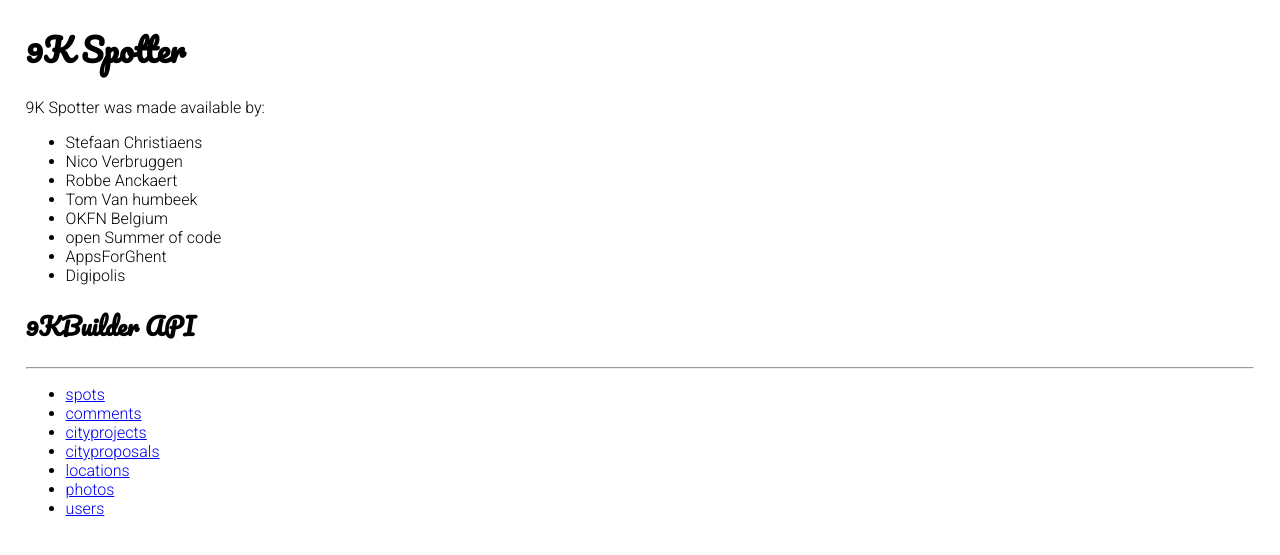
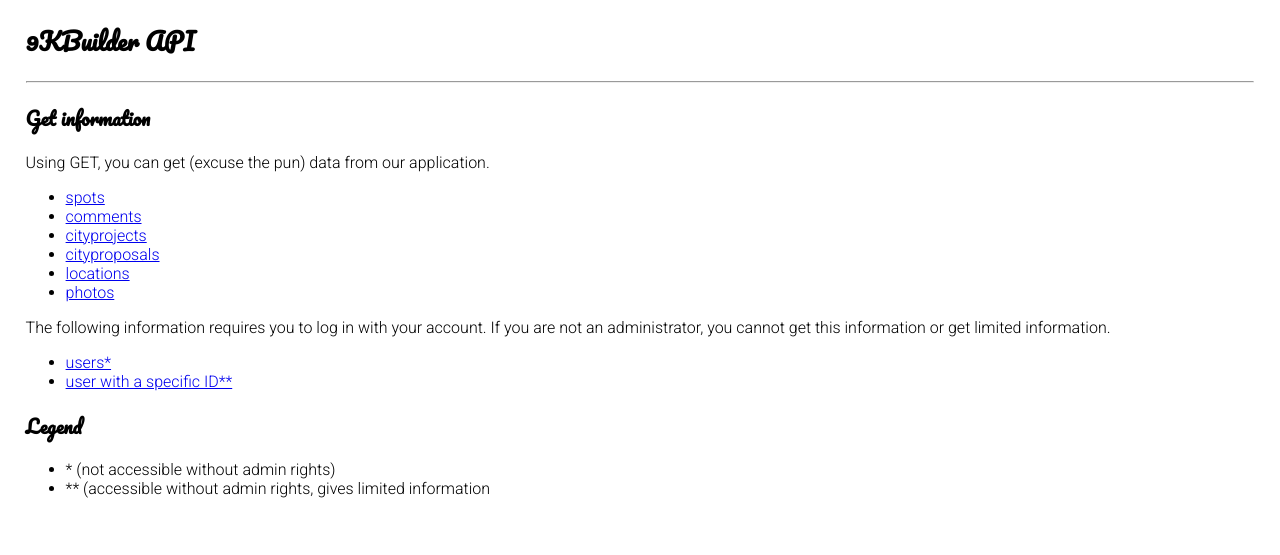
Before and after one commit to oSoc13/Code9000, a PHP site: page /Code9000/templates/api.phtml in a window 1280 px wide. Shown: the part 118-673 px from the top of the page. Run offline with PHP 8.4, Linux system fonts and the light colour scheme; some libraries are stand-ins or nearby versions.

Commit message:
Users can now be pulled from the API, assuming you have administrator privileges (see /config/Authentication.php, which you have to create yourself) + file organisation and comments added. Additions are reflected on /Code9000/api template page

```diff
--- a/routes.php
+++ b/routes.php
@@ -1,7 +1,7 @@
 <?php
 
 /**
-9K UPLOAD IMAGE
+9K ROUTING
 ---------
 # COPYRIGHT
 (c) 2013, OKFN Belgium. Some rights reserved.
@@ -10,6 +10,10 @@
 Nico Verbruggen (nico.verb@gmail.com)
 */
 
+/******************************************************************************/
+// URLS AND ROUTING
+/******************************************************************************/
+
 /* Base URL field (edit this in .htaccess as well if necessary) */
 define('BASE_URL_9K', "Code9000");
 
--- a/templates/api.phtml
+++ b/templates/api.phtml
@@ -42,24 +42,10 @@ Stefaan Christiaens (stefaan.ch@gmail.com)
             <li><a href='/Code9000/about'>Over deze app</a></li>
         </ul>
     </nav>
-    <h1>9K Spotter</h1>
-    <section>
-        <p>9K Spotter was made available by:</p>
-        <ul>
-            <li>Stefaan Christiaens</li>
-            <li>Nico Verbruggen</li>
-            <li>Robbe Anckaert</li>
-            <li>Tom Van humbeek</li>
-            <li>OKFN Belgium</li>
-            <li>open Summer of code</li>
-            <li>AppsForGhent</li>
-            <li>Digipolis</li>
-        </ul>
-    </section>
-</div>
-
-<h2>9KBuilder API</h2>
+    <h2>9KBuilder API</h2>
 <hr />
+<h3>Get information</h3>
+<p>Using GET, you can get (excuse the pun) data from our application.</p>
 <ul>
     <li><a href="/Code9000/api/spots">spots</a></li>
     <li><a href="/Code9000/api/comments">comments</a></li>
@@ -67,8 +53,18 @@ Stefaan Christiaens (stefaan.ch@gmail.com)
     <li><a href="/Code9000/api/cityproposals">cityproposals</a></li>
     <li><a href="/Code9000/api/locations">locations</a></li>
     <li><a href="/Code9000/api/photos">photos</a></li>
-    <li><a href="/Code9000/api/users">users</a></li>
 </ul>
+<p>The following information requires you to log in with your account. If you are not an administrator, you cannot get this information or get limited information.</p>
+<ul>
+	<li><a href="/Code9000/api/users">users*</a></li>
+	<li><a href="/Code9000/api/users/1">user with a specific ID**</a></li>
+</ul>
+<h3>Legend</h3>
+<ul>
+	<li>* (not accessible without admin rights)</li>
+	<li>** (accessible without admin rights, gives limited information</li>
+</ul>
+</div>
 <!-- BOTTOM SCRIPTS -->
 <!-- 1. GRAB GOOGLE'S JQUERY CDN -->
 <script src="http://ajax.googleapis.com/ajax/libs/jquery/2.0.2/jquery.min.js"></script>
```
Also changed, not shown: api.php (+86 -30 lines), utils/connectiondb.php (+7 -1 lines).
